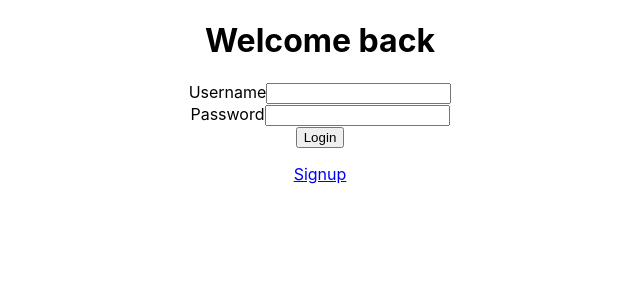
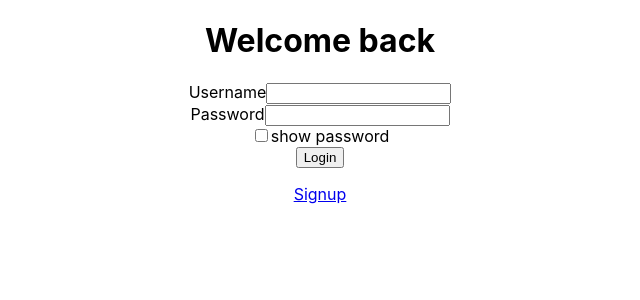
Before and after one commit to ojokne/anka, a React (Create React App) app: page /login in a window 1280 px wide. Shown: the top 300 px of the page, without its empty margins (320-960 px from the left). Built offline with nearby package versions, Linux system fonts and the light colour scheme.

Commit message:
Add show password checkbox

```diff
--- a/src/components/Login.jsx
+++ b/src/components/Login.jsx
@@ -9,6 +9,14 @@ function Login() {
   const usernameRef = useRef();
   const passwordRef = useRef();
   const navigate = useNavigate();
+
+  function handeleShowPassword() {
+    if (passwordRef.current.type === "password") {
+      passwordRef.current.type = "text";
+    } else {
+      passwordRef.current.type = "password";
+    }
+  }
   async function handleSubmit(e) {
     e.preventDefault();
     try {
@@ -46,6 +54,14 @@ function Login() {
           <label htmlFor="password">Password</label>
 
           <input type="password" ref={passwordRef} id="password" />
+          <br />
+
+          <input
+            type="checkbox"
+            id="showPassword"
+            onChange={() => handeleShowPassword()}
+          />
+          <label htmlFor="showPassword">show password</label>
         </div>
         <div>
           <button onClick={(e) => handleSubmit(e)}>Login</button>
--- a/src/components/Signup.jsx
+++ b/src/components/Signup.jsx
@@ -4,7 +4,13 @@ import { Link } from "react-router-dom";
 function Signup() {
   const usernameRef = useRef();
   const passwordRef = useRef();
-
+  function handeleShowPassword() {
+    if (passwordRef.current.type === "password") {
+      passwordRef.current.type = "text";
+    } else {
+      passwordRef.current.type = "password";
+    }
+  }
   async function handleSubmit(e) {
     e.preventDefault();
     try {
@@ -18,7 +24,6 @@ function Signup() {
           password: passwordRef.current.value,
         }),
       });
-      const data = await res.json();
     } catch (e) {
       console.log(e);
     }
@@ -35,6 +40,13 @@ function Signup() {
           <label htmlFor="password">Password</label>
 
           <input type="password" ref={passwordRef} id="password" />
+          <br />
+          <input
+            type="checkbox"
+            id="showPassword"
+            onChange={() => handeleShowPassword()}
+          />
+          <label htmlFor="showPassword">show password</label>
         </div>
         <div>
           <button onClick={(e) => handleSubmit(e)}>Signup</button>
```
